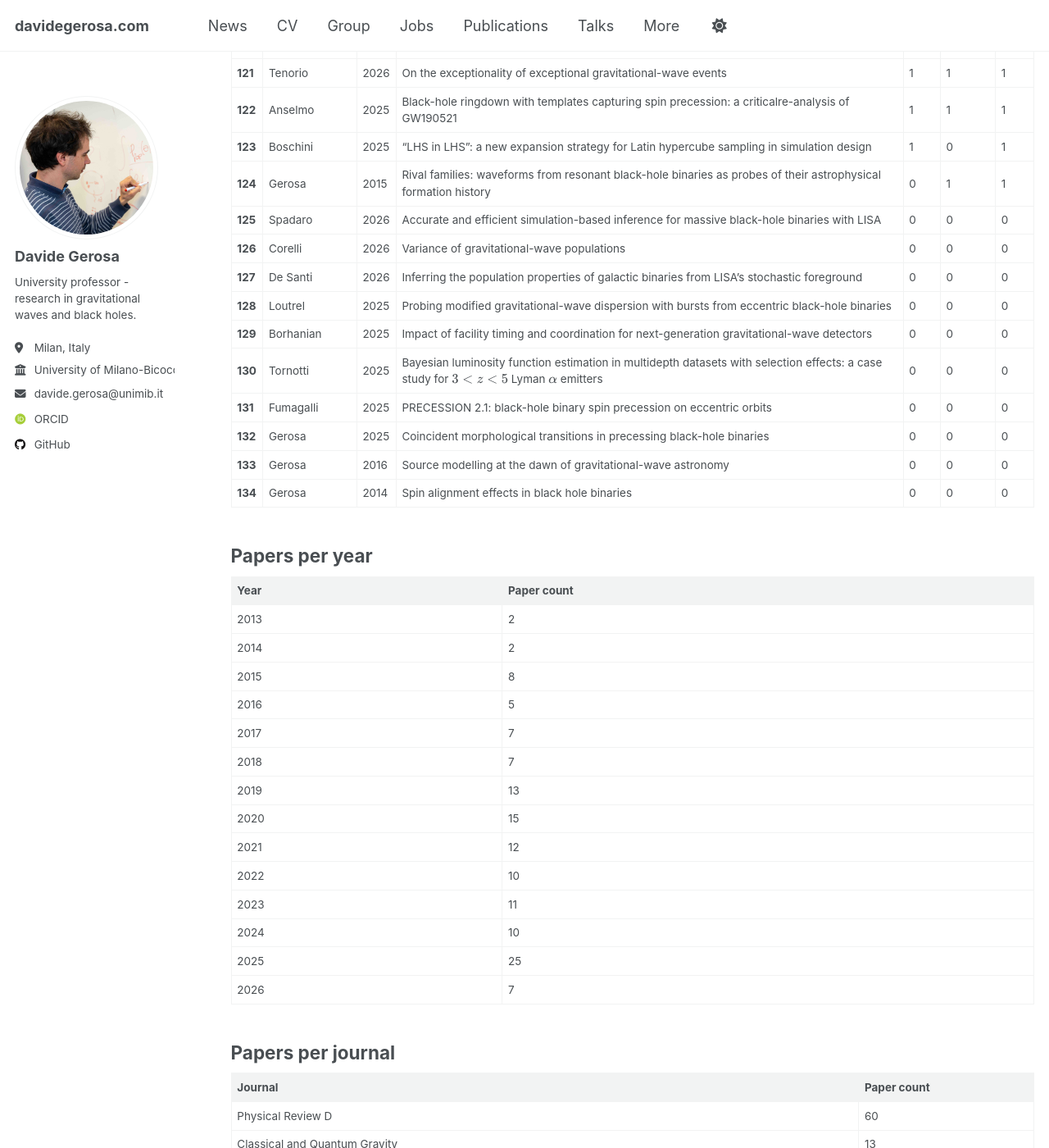
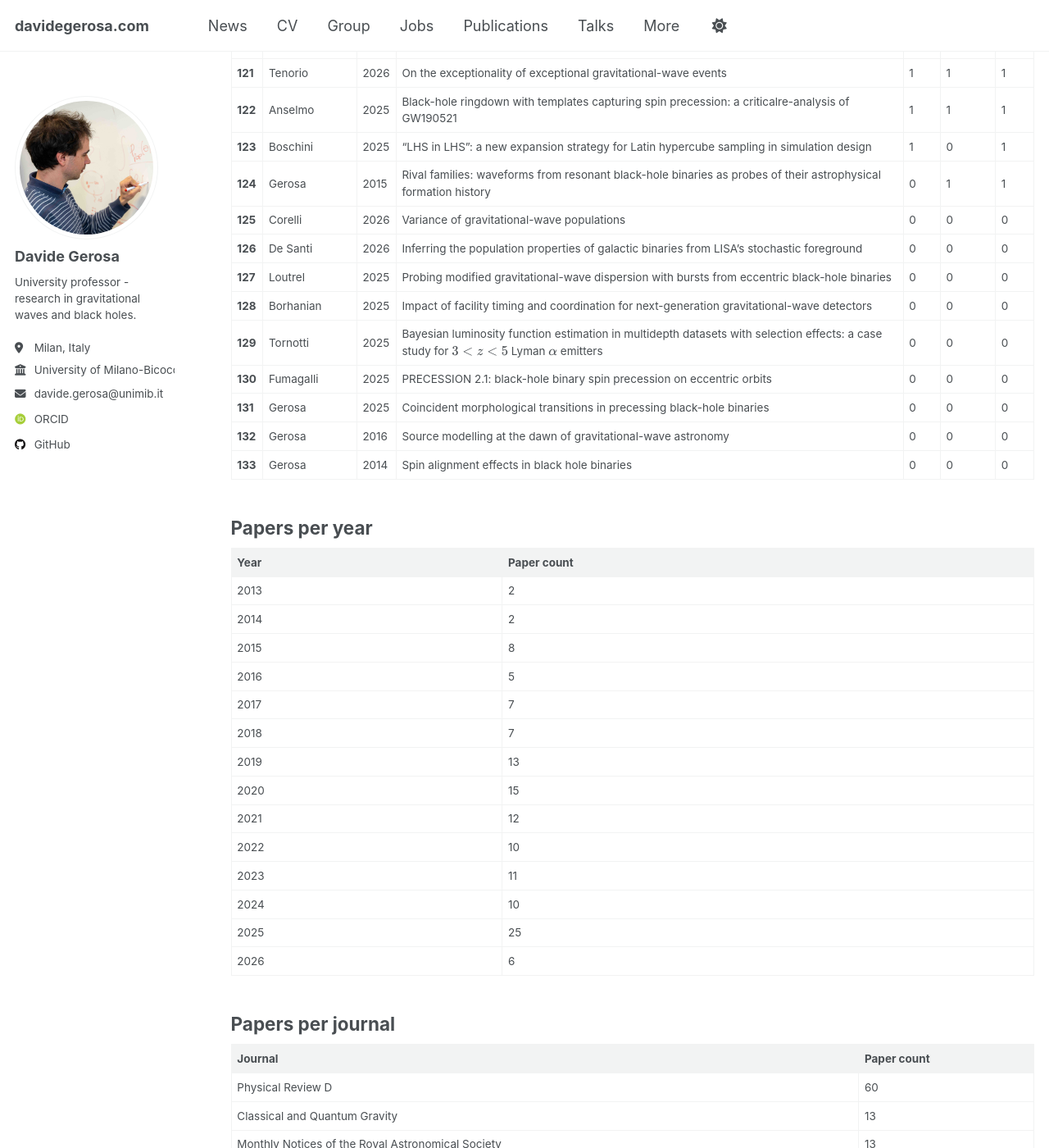
Before and after one commit to dgerosa/website, a Jekyll site: the page built from _pages/citations.md, in a window 1280 px wide and 1400 px high, scrolled down 5357 px. Shown: the whole window at 82% size. Built offline with Jekyll 4.4.1, drawn with Linux system fonts in a browser that asks for light colours; some web fonts are replaced; some of the changed text lies outside the part shown.

Commit message:
Website update from workflow

```diff
--- a/_pages/_citations.md
+++ b/_pages/_citations.md
@@ -133,16 +133,15 @@
 | **122** | Anselmo | 2025 | Black-hole ringdown with templates capturing spin precession: a criticalre-analysis of GW190521 | 1 | 1 | 1 |
 | **123** | Boschini | 2025 | “LHS in LHS”: a new expansion strategy for Latin hypercube sampling in simulation design | 1 | 0 | 1 |
 | **124** | Gerosa | 2015 | Rival families: waveforms from resonant black-hole binaries as probes of their astrophysical formation history | 0 | 1 | 1 |
-| **125** | Spadaro | 2026 | Accurate and efficient simulation-based inference for massive black-hole binaries with LISA | 0 | 0 | 0 |
-| **126** | Corelli | 2026 | Variance of gravitational-wave populations | 0 | 0 | 0 |
-| **127** | De Santi | 2026 | Inferring the population properties of galactic binaries from LISA's stochastic foreground | 0 | 0 | 0 |
-| **128** | Loutrel | 2025 | Probing modified gravitational-wave dispersion with bursts from eccentric black-hole binaries | 0 | 0 | 0 |
-| **129** | Borhanian | 2025 | Impact of facility timing and coordination for next-generation gravitational-wave detectors | 0 | 0 | 0 |
-| **130** | Tornotti | 2025 | Bayesian luminosity function estimation in multidepth datasets with selection effects: a case study for $$3<z<5$$ Lyman $$\alpha$$ emitters | 0 | 0 | 0 |
-| **131** | Fumagalli | 2025 | PRECESSION 2.1: black-hole binary spin precession on eccentric orbits | 0 | 0 | 0 |
-| **132** | Gerosa | 2025 | Coincident morphological transitions in precessing black-hole binaries | 0 | 0 | 0 |
-| **133** | Gerosa | 2016 | Source modelling at the dawn of gravitational-wave astronomy | 0 | 0 | 0 |
-| **134** | Gerosa | 2014 | Spin alignment effects in black hole binaries | 0 | 0 | 0 |
+| **125** | Corelli | 2026 | Variance of gravitational-wave populations | 0 | 0 | 0 |
+| **126** | De Santi | 2026 | Inferring the population properties of galactic binaries from LISA's stochastic foreground | 0 | 0 | 0 |
+| **127** | Loutrel | 2025 | Probing modified gravitational-wave dispersion with bursts from eccentric black-hole binaries | 0 | 0 | 0 |
+| **128** | Borhanian | 2025 | Impact of facility timing and coordination for next-generation gravitational-wave detectors | 0 | 0 | 0 |
+| **129** | Tornotti | 2025 | Bayesian luminosity function estimation in multidepth datasets with selection effects: a case study for $$3<z<5$$ Lyman $$\alpha$$ emitters | 0 | 0 | 0 |
+| **130** | Fumagalli | 2025 | PRECESSION 2.1: black-hole binary spin precession on eccentric orbits | 0 | 0 | 0 |
+| **131** | Gerosa | 2025 | Coincident morphological transitions in precessing black-hole binaries | 0 | 0 | 0 |
+| **132** | Gerosa | 2016 | Source modelling at the dawn of gravitational-wave astronomy | 0 | 0 | 0 |
+| **133** | Gerosa | 2014 | Spin alignment effects in black hole binaries | 0 | 0 | 0 |
 
 ## Papers per year
 
@@ -161,7 +160,7 @@
 | 2023 | 11 |
 | 2024 | 10 |
 | 2025 | 25 |
-| 2026 | 7 |
+| 2026 | 6 |
 
 ## Papers per journal
 
```
Also changed, not shown: other parts of _pages/_citations.md (+6 -6 lines), _pages/_group.md (+1 -1 lines), _pages/_publications.md (+2 -7 lines), _pages/_talks.md (+1 -1 lines).
